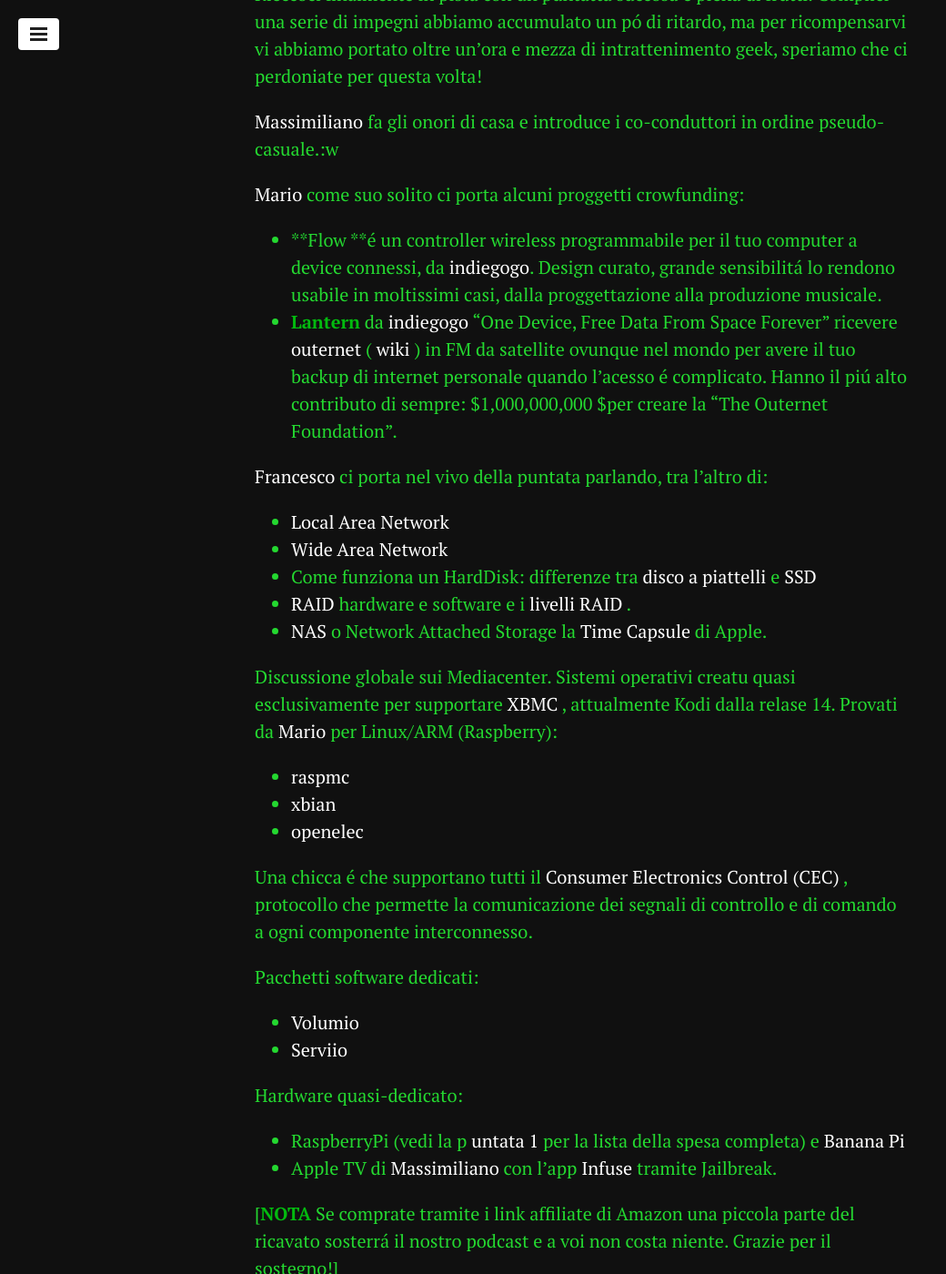
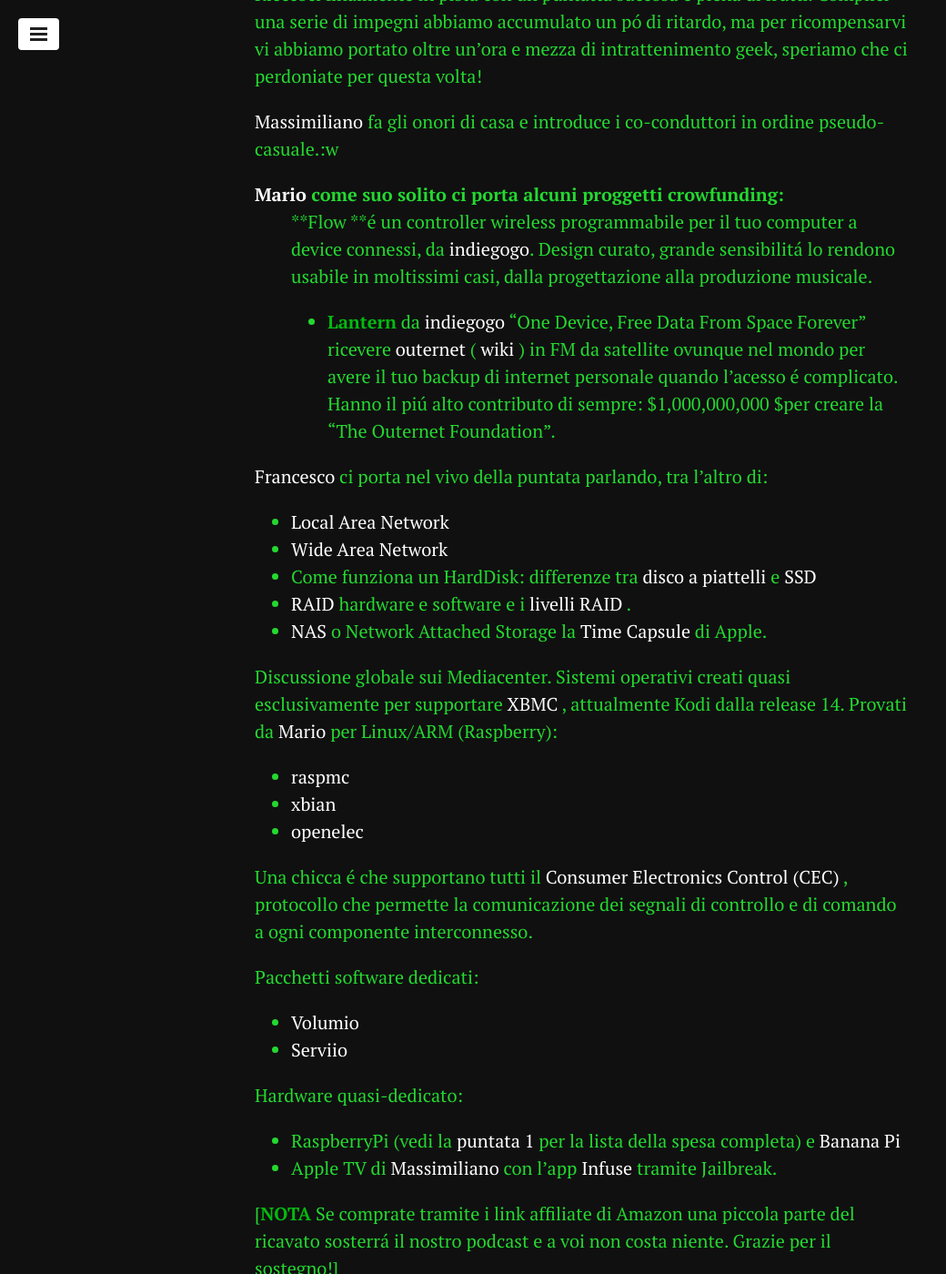
Before and after one commit to geekcookies/geekcookies.github.io, a Jekyll site: the page built from _posts/2015-01-19-episodio-3.md, in a window 1280 px wide and 1400 px high, scrolled down 327 px. Shown: the whole window at 91% size, without its empty margins (0-1040 px from the left). Built offline with Jekyll 4.4.1, drawn with Linux system fonts in a browser that asks for light colours; nearby versions of some CDN libraries; Markdown is read by kramdown in place of the engine named in the settings; comment, search, counter and statistics services are not loaded; some of the changed text lies outside the part shown.

Commit message:
ep.3 typos thanks to Fiorenzo https://mail.google.com/mail/u/0/#inbox/14b51448c8124e48

```diff
--- a/_posts/2015-01-19-episodio-3.md
+++ b/_posts/2015-01-19-episodio-3.md
@@ -19,7 +19,7 @@
 
 [Mario][twittermar] come suo solito ci porta alcuni proggetti crowfunding:
 
-- **Flow **é un controller wireless programmabile per il tuo computer a device connessi, da [indiegogo][flowindiegogo]. Design curato, grande sensibilitá lo rendono usabile in moltissimi casi, dalla proggettazione alla produzione musicale.
+: **Flow **é un controller wireless programmabile per il tuo computer a device connessi, da [indiegogo][flowindiegogo]. Design curato, grande sensibilitá lo rendono usabile in moltissimi casi, dalla progettazione alla produzione musicale.
 - **Lantern** da [indiegogo][lanternindiegogo] "One Device, Free Data From Space Forever" ricevere [outernet](https://www.outernet.is/en/) ( [wiki](http://en.wikipedia.org/wiki/Outernet) ) in FM da satellite ovunque nel mondo per avere il tuo backup di internet personale quando l'acesso é complicato. Hanno il piú alto contributo di sempre: $1,000,000,000 $per creare la “The Outernet Foundation”.
 
 [Francesco][twitterfra] ci porta nel vivo della puntata parlando, tra l'altro di:
@@ -31,7 +31,7 @@
 * [ NAS ](http://it.wikipedia.org/wiki/Network_Attached_Storage) o Network Attached Storage la [Time Capsule][timecapsuleapple] di Apple.
 
 Discussione globale sui Mediacenter.
-Sistemi operativi creatu quasi esclusivamente per supportare [ XBMC ](http://it.wikipedia.org/wiki/Xbox_Media_Center), attualmente Kodi dalla relase 14.
+Sistemi operativi creati quasi esclusivamente per supportare [ XBMC ](http://it.wikipedia.org/wiki/Xbox_Media_Center), attualmente Kodi dalla release 14.
 Provati da [Mario][twittermar] per Linux/ARM (Raspberry):
 
 * [raspmc](http://www.raspbmc.com/)
@@ -46,13 +46,13 @@
 
 Hardware quasi-dedicato:
 
-* RaspberryPi (vedi la p[ untata 1](http://geekcookies.github.io/podcast/2014/11/14/episodio-1/) per la lista della spesa completa) e [ Banana Pi ](http://www.amazon.it/gp/product/B00MW463A8/ref=as_li_qf_sp_asin_il_tl?ie=UTF8&camp=3370&creative=23322&creativeASIN=B00MW463A8&linkCode=as2&tag=geekcookies03-21)
+* RaspberryPi (vedi la [puntata 1](http://geekcookies.github.io/podcast/2014/11/14/episodio-1/) per la lista della spesa completa) e [Banana Pi](http://www.amazon.it/gp/product/B00MW463A8/ref=as_li_qf_sp_asin_il_tl?ie=UTF8&camp=3370&creative=23322&creativeASIN=B00MW463A8&linkCode=as2&tag=geekcookies03-21)
 * Apple TV di [Massimiliano][twittermas] con l'app [ Infuse ](http://firecore.com/) tramite Jailbreak.
 
 
 [**NOTA** Se comprate tramite i link affiliate di Amazon una piccola parte del ricavato sosterrá il nostro podcast e a voi non costa niente. Grazie per il sostegno!]
 
-Per concludere il golositá,la nostra [Valentina](https://twitter.com/valefatina)  ci ha di nuovo fatto dono della magica la ricetta dei biscotti!
+Per concludere la golositá,la nostra [Valentina](https://twitter.com/valefatina)  ci ha di nuovo fatto dono della magica la ricetta dei biscotti!
 La ricetta dei [ Crinkle cookies al lime ](http://www.brododicoccole.com/crinkle-cookies-al-lime/). "Questi biscotti panciottosi, imperfetti e da *mozzicare*" li trovate sul suo bel blog, [Brodo di Coccole](http://www.brododicoccole.com/).
 
 Non ci resta che augurarvi buon ascolto! Ricordate di spammare sui social media, commentare, scriverci e lasciare qualche recesione anche su [ iTunes ](https://itunes.apple.com/it/podcast/geek-cookies./id942553422?l=it).
```
